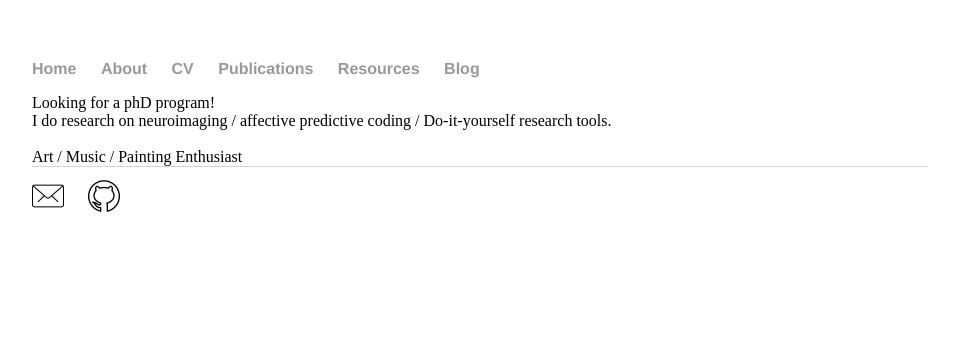
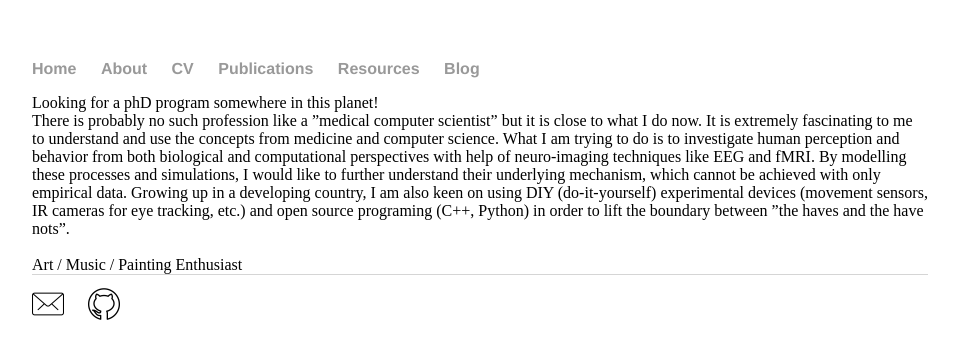
Before and after one commit to thvuongtmu/thvuongtmu.github.io, a Jekyll site: the page built from about.html, in a window 1280 px wide. Shown: the top 359 px of the page, without its empty margins (160-1118 px from the left). Built offline with Jekyll 4.4.1, drawn with Linux system fonts in a browser that asks for light colours.

```diff
--- a/about.html
+++ b/about.html
@@ -3,7 +3,15 @@ layout: default
 title: Vuong Truong
 ---
 
-Looking for a phD program!<br>
-I do research on neuroimaging / affective predictive coding / Do-it-yourself research tools.<br>
+Looking for a phD program somewhere in this planet!<br>
+There is probably no such profession like a ”medical computer scientist” but it is close to what I
+do now. It is extremely fascinating to me to understand and use the concepts from medicine and
+computer science. What I am trying to do is to investigate human perception and behavior from both
+biological and computational perspectives with help of neuro-imaging techniques like EEG and fMRI.
+By modelling these processes and simulations, I would like to further understand their underlying
+mechanism, which cannot be achieved with only empirical data.
+Growing up in a developing country, I am also keen on using DIY (do-it-yourself) experimental devices
+(movement sensors, IR cameras for eye tracking, etc.) and open source programing (C++, Python) in
+order to lift the boundary between ”the haves and the have nots”.<br>
 <br>
 Art / Music / Painting Enthusiast<br>
```
Also changed, not shown: publications.html (+0 -7 lines).
